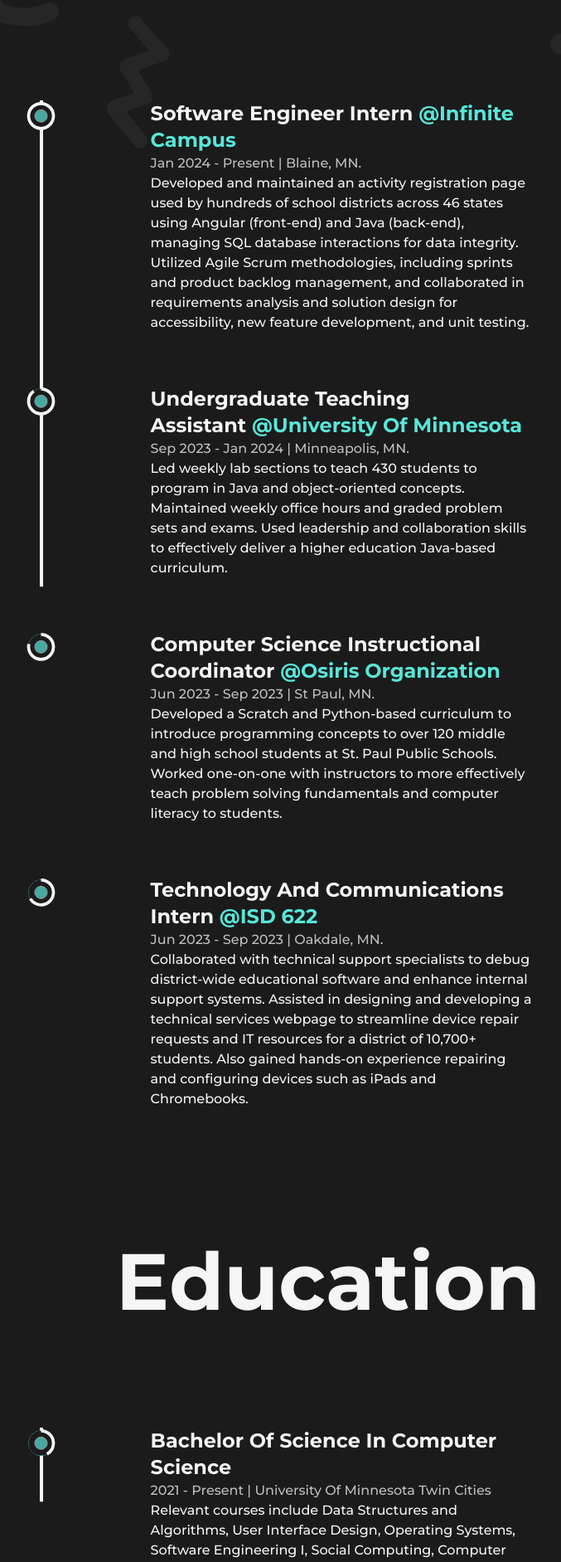
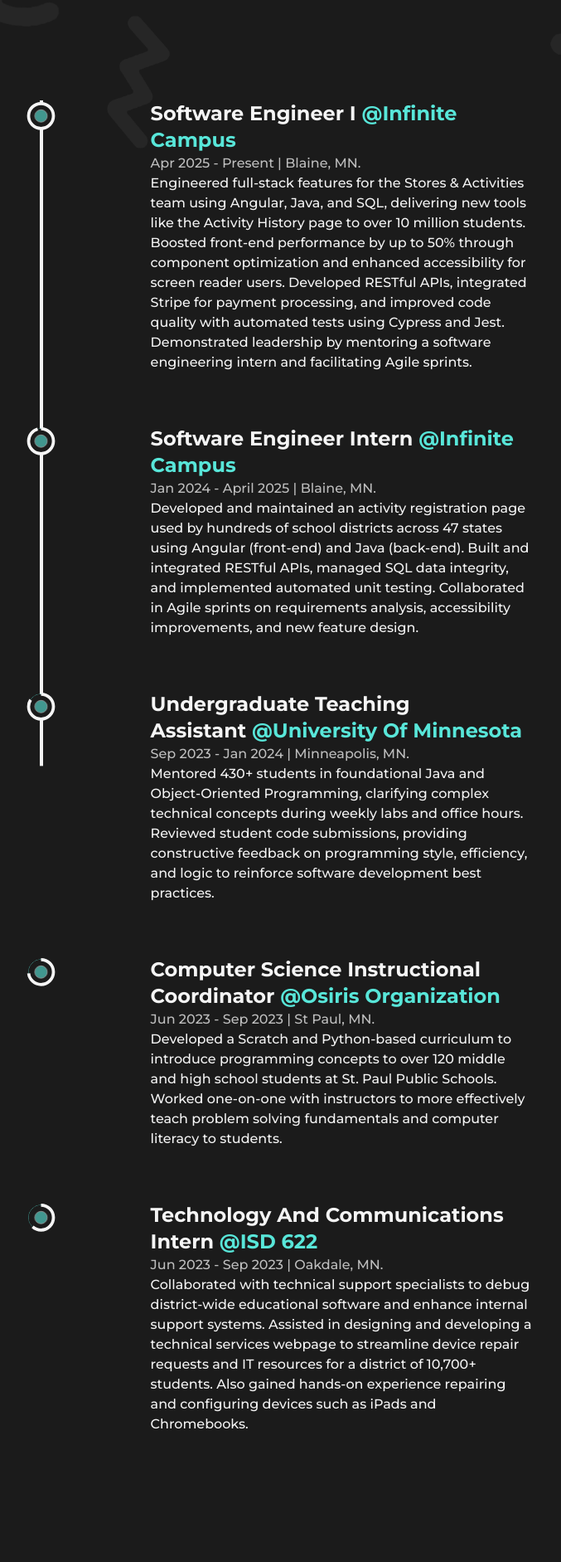
Before and after one commit to jseboso/nextjs-portfolio, a Next.js app: page /about in a window 1280 px wide. Shown: the part 2291-4174 px from the top of the page at 83% size, without its empty margins (244-921 px from the left). Built offline with nearby package versions, Linux system fonts and the light colour scheme.

Commit message:
Update Experience and Education information

```diff
--- a/src/components/Education.js
+++ b/src/components/Education.js
@@ -51,13 +51,13 @@ const Education = () => {
 
                 <ul className='w-full flex flex-col items-start justify-between ml-4 xs:ml-2'>
                     <Details
-                        type="Bachelor Of Science In Computer Science"
-                        time="2021 - Present"
+                        type="Bachelor Of Science In Computer Science (with Distinction)"
+                        time="2021 - May 2025"
                         place="University of Minnesota Twin Cities"
-                        info="Relevant courses include Data Structures and Algorithms, User Interface Design, Operating
+                        info="College of Science and Engineering - Relevant courses include Data Structures and Algorithms, User Interface Design, Operating
                         Systems, Software Engineering I, Social Computing, Computer Graphics, Internet Programming,
                         Program Design and Development, Artificial Intelligence.
-                        GPA: 3.86, Dean's List (x6), Distinction"
+                        GPA: 3.86, Dean's List Award (x6)"
                     />
                     <Details
                         type="High School Diploma"
--- a/src/components/Experience.js
+++ b/src/components/Experience.js
@@ -57,23 +57,35 @@ const Experience = () => {
 
                 <ul className='w-full flex flex-col items-start justify-between ml-4 xs:ml-2'>
                     <Details
+                        position="Software Engineer I" company="Infinite Campus"
+                        companyLink="https://www.infinitecampus.com/"
+                        time="Apr 2025 - Present" address="Blaine, MN."
+                        work="Engineered full-stack features for the Stores & Activities team using Angular, Java, and SQL,
+                        delivering new tools like the Activity History page to over 10 million students. Boosted front-end
+                        performance by up to 50% through component optimization and enhanced accessibility for screen reader
+                        users. Developed RESTful APIs, integrated Stripe for payment processing, and improved code quality
+                        with automated tests using Cypress and Jest. Demonstrated leadership by mentoring a software
+                        engineering intern and facilitating Agile sprints."
+                    />
+
+                    <Details
                         position="Software Engineer Intern" company="Infinite Campus"
                         companyLink="https://www.infinitecampus.com/"
-                        time="Jan 2024 - Present" address="Blaine, MN."
-                        work="Developed and maintained an activity registration page used by hundreds of school districts across 46 states
-                        using Angular (front-end) and Java (back-end), managing SQL database interactions for data integrity.
-                        Utilized Agile Scrum methodologies, including sprints and product backlog management, and collaborated in
-                        requirements analysis and solution design for accessibility, new feature development, and unit testing.
-                        "
+                        time="Jan 2024 - April 2025" address="Blaine, MN."
+                        work="Developed and maintained an activity registration page used by hundreds of school districts across 47 states
+                        using Angular (front-end) and Java (back-end). Built and integrated RESTful APIs, managed SQL data integrity, and
+                        implemented automated unit testing. Collaborated in Agile sprints on requirements analysis,
+                        accessibility improvements, and new feature design."
                     />
 
                     <Details
                         position="Undergraduate Teaching Assistant" company="University of Minnesota"
                         companyLink="https://twin-cities.umn.edu/"
                         time="Sep 2023 - Jan 2024" address="Minneapolis, MN."
-                        work="Led weekly lab sections to teach 430 students to program in Java and object-oriented concepts.
-                        Maintained weekly office hours and graded problem sets and exams. Used leadership and
-                        collaboration skills to effectively deliver a higher education Java-based curriculum."
+                        work="Mentored 430+ students in foundational Java and Object-Oriented Programming, clarifying complex
+                        technical concepts during weekly labs and office hours. Reviewed student code submissions, providing
+                        constructive feedback on programming style, efficiency, and logic to reinforce software development
+                        best practices."
                     />
 
                     <Details
--- a/src/pages/index.js
+++ b/src/pages/index.js
@@ -66,7 +66,7 @@ const Hero = () => {
         />
 
         <p className='my-4 text-xl font-medium md:text-sm sm:text-xs'>
-          As a motivated and results-driven Colombian-American student at the University of Minnesota,
+          As a motivated and results-driven Colombian-American University of Minnesota graduate,
           I am keen on utilizing my programming expertise to create innovative solutions. I possess a strong foundation in languages such as Java, C++, Python, and JavaScript, alongside significant experience with SQL, Angular, and Node.js.
           In my free time I love playing volleyball, making music, and serving as a DJ for the university&apos;s radio station, Radio K.
         </p>
@@ -108,7 +108,7 @@ const Biography = () => {
     <div className='col-span-3 flex flex-col items-start justify-start xl:col-span-4 md:order-2 md:col-span-8'>
       <h2 className='mb-4 text-2xl font-bold uppercase text-primary dark:text-primaryDark'>Biography</h2>
       <p className='font-medium text-xl'>
-        {`Hi, I'm Jon (Sebas) Osorio, a web developer and software engineer intern with a passion for creating beautiful, functional,
+        {`Hi, I'm Jon (Sebas) Osorio, a full-stack software engineer with a passion for creating beautiful, functional,
         and user-centered digital experiences. With over 3 years of experience in the field. I am always looking for
         new and innovative ways to bring my clients' visions to life.`}
       </p>
```
